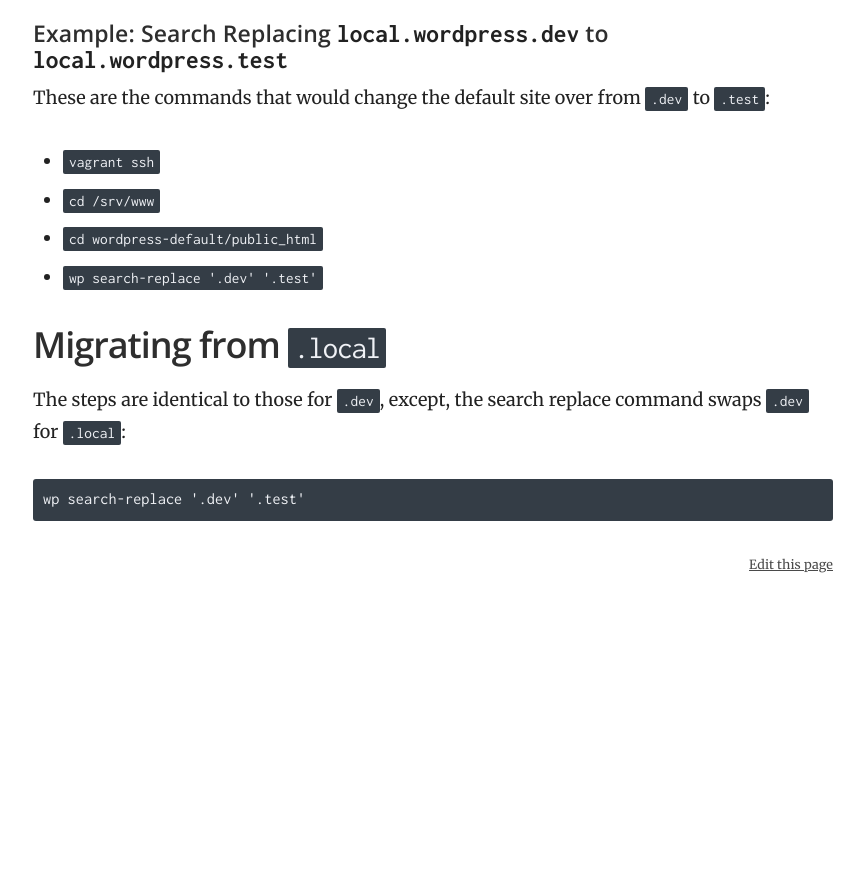
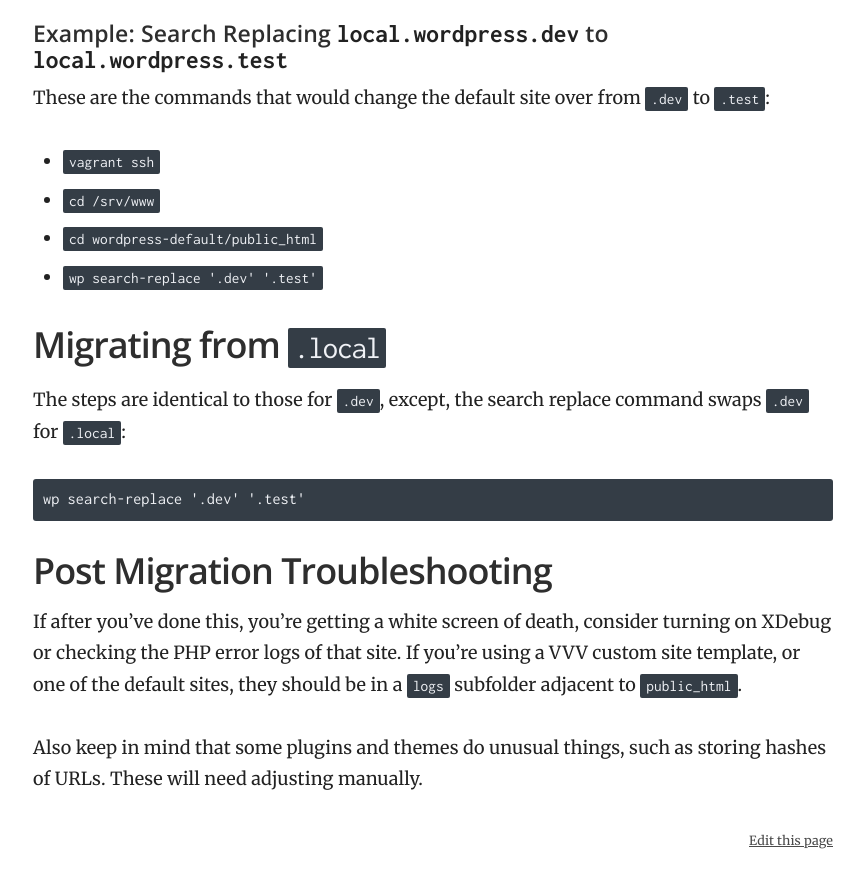
Before and after one commit to Varying-Vagrant-Vagrants/varyingvagrantvagrants.org, a Jekyll site: the page built from docs/en-US/troubleshooting/dev-tld.md, in a window 1280 px wide and 900 px high, scrolled down 1845 px. Shown: the top 888 px of the window, without its empty margins (357-1221 px from the left). Built offline with Jekyll 4.4.1, drawn with Linux system fonts in a browser that asks for light colours; before the commit the page ends 2468 px from its top, so only the background shows below that.

Commit message:
adds a post migration troubleshooting section to the .dev tld doc

````diff
--- a/docs/en-US/troubleshooting/dev-tld.md
+++ b/docs/en-US/troubleshooting/dev-tld.md
@@ -59,3 +59,9 @@ The steps are identical to those for `.dev`, except, the search replace command
 ```
 wp search-replace '.dev' '.test'
 ```
+
+## Post Migration Troubleshooting
+
+If after you've done this, you're getting a white screen of death, consider turning on XDebug or checking the PHP error logs of that site. If you're using a VVV custom site template, or one of the default sites, they should be in a `logs` subfolder adjacent to `public_html`.
+
+Also keep in mind that some plugins and themes do unusual things, such as storing hashes of URLs. These will need adjusting manually.
````
